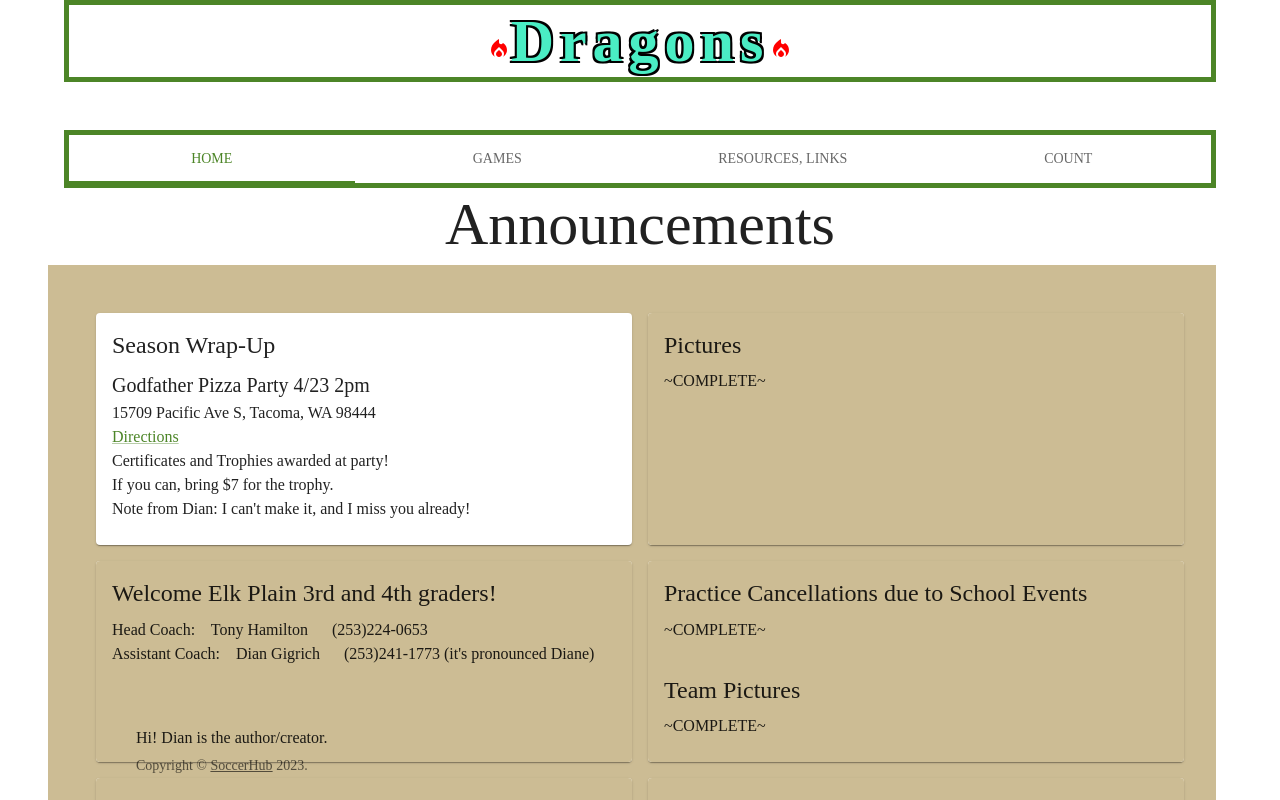
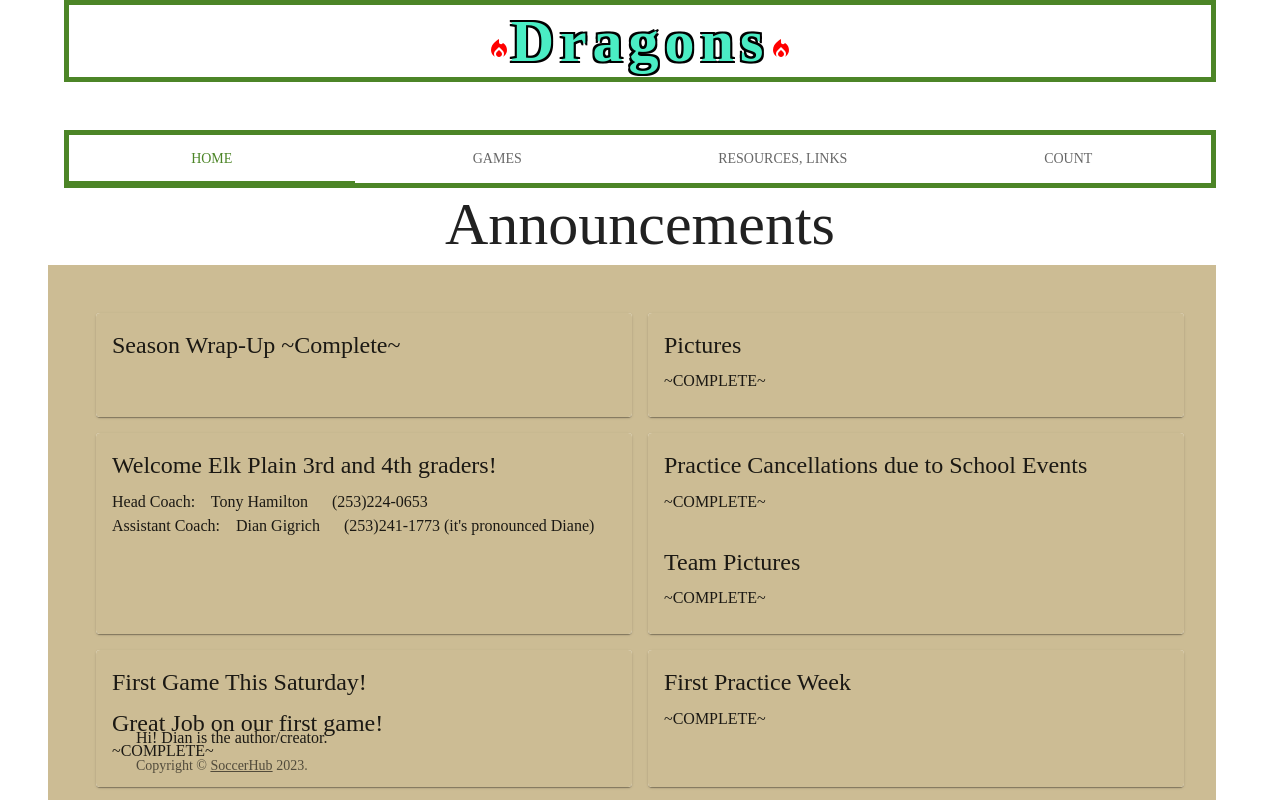
Before and after one commit to DianGigrich/SoccerHub, a React (Create React App) app: page / in a window 1280 px wide. Shown: the top 800 px of the page. Built offline with nearby package versions, Linux system fonts and the light colour scheme.

Commit message:
completed

```diff
--- a/src/components/pages/Home.js
+++ b/src/components/pages/Home.js
@@ -24,25 +24,11 @@ export default function Home(props) {
                     <Card
                         sx={{ height: '100%', display: 'flex', flexDirection: 'column' }}
                     >
-                        <CardContent sx={{ flexGrow: 1 }}>
+                        <CardContent sx={{ flexGrow: 1, bgcolor: "#ccbc94" }}>
                             <Typography gutterBottom variant="h5" component="h1">
-                                Season Wrap-Up
+                                Season Wrap-Up ~Complete~
                             </Typography>
-                            <Typography variant="h6">
-                                Godfather Pizza Party 4/23 2pm
-                            </Typography>
-                            <Typography>
-                                15709 Pacific Ave S, Tacoma, WA 98444
-                                <br />
-                                <Link href="https://www.google.com/maps/dir/47.1149994,-122.3578827/godfather's+pizza/@47.1192827,-122.4312808,13z/data=!3m1!4b1!4m9!4m8!1m1!4e1!1m5!1m1!1s0x549103ba8cdc7aa3:0xa9fe0022c9480be7!2m2!1d-122.4343099!2d47.114493" target="_blank">Directions</Link>
-                            </Typography>
-                            <Typography>
-                                Certificates and Trophies awarded at party!
-                                <br/> If you can, bring $7 for the trophy.
-                            </Typography>
-                            <Typography>
-                                Note from Dian: I can't make it, and I miss you already!
-                            </Typography>
+
                         </CardContent>
                     </Card>
                 </Grid>
```
